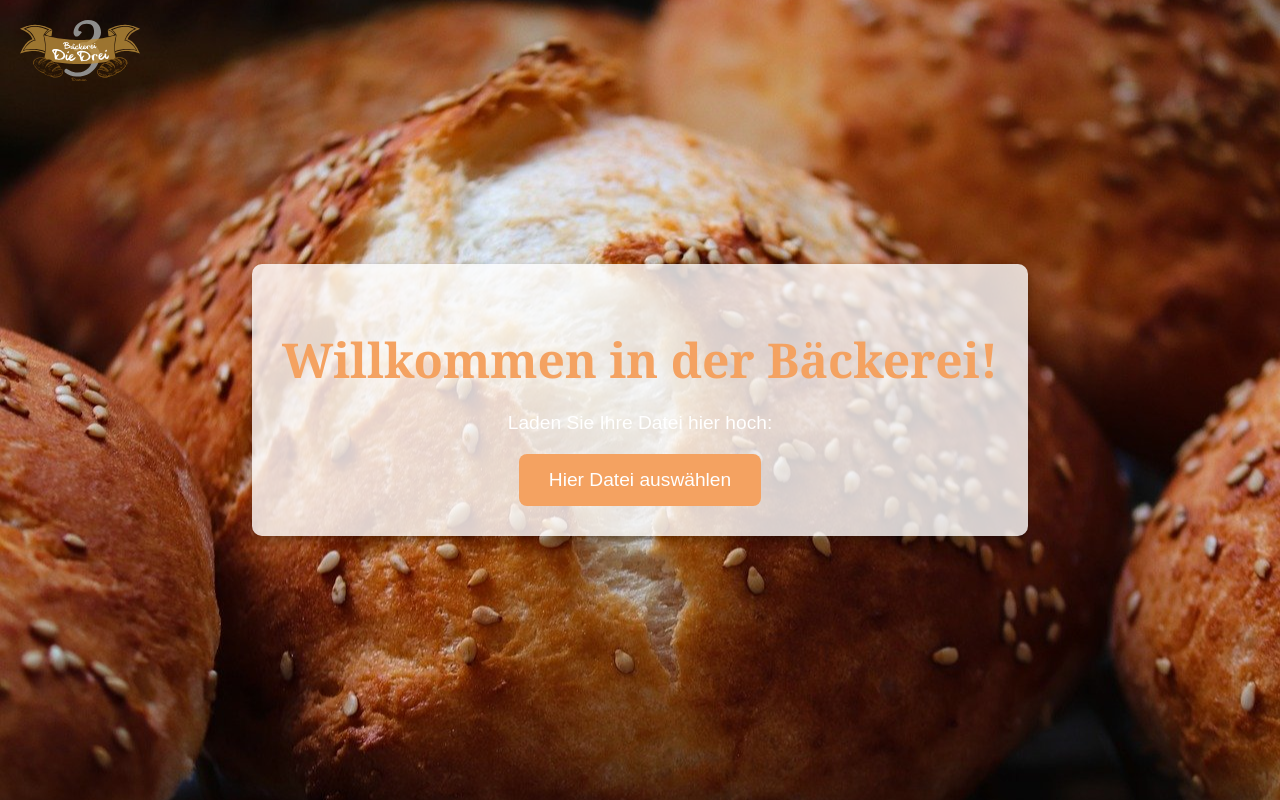
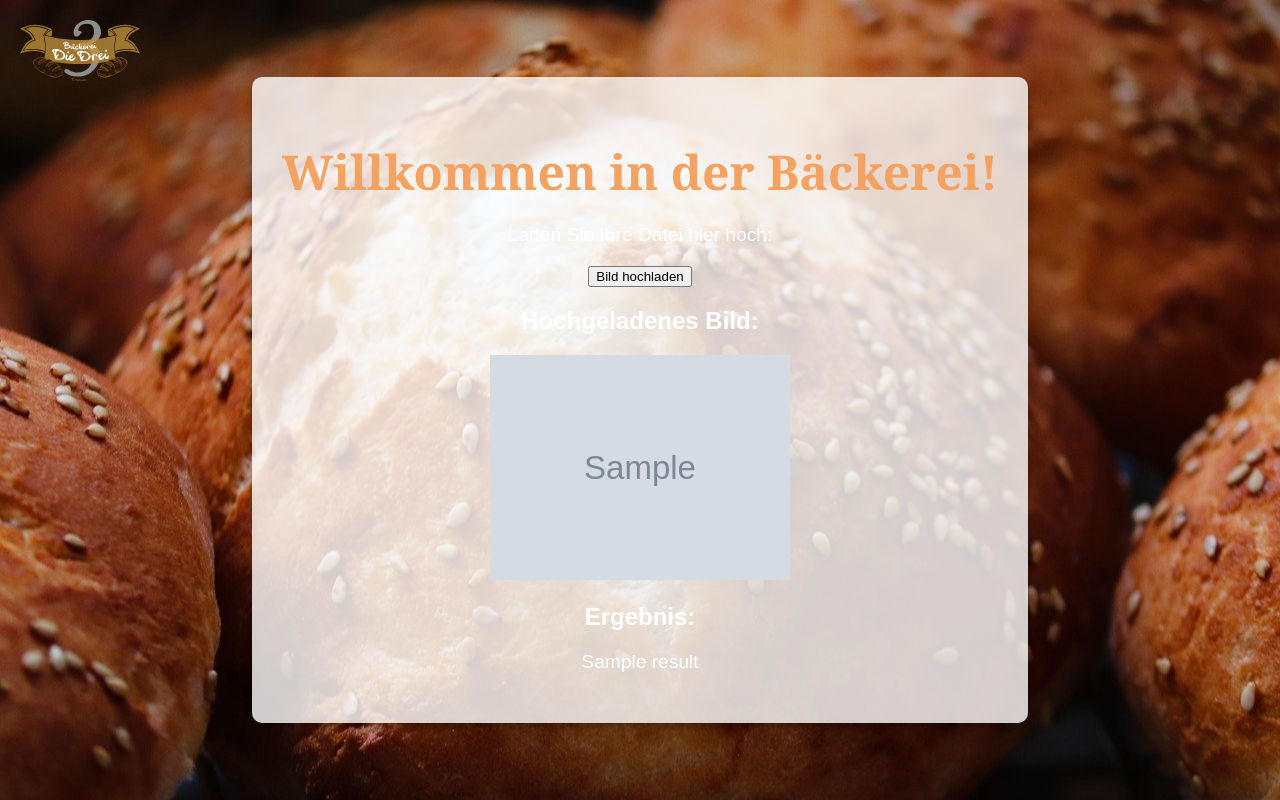
Before and after one commit to AyhamAlk/Broetchen_Erkennung, a Flask app: template templates/index.html in a window 1280 px wide. Run offline with Flask 3, Linux system fonts and the light colour scheme; the template is opened without the code that fills it: most values are stand-ins (such as "Sample title", 1, 10 or a date in 2020); grey boxes marked "Sample" are stand-in pictures; some web fonts are replaced.

Commit message:
So jetzt aber

```diff
--- a/app.py
+++ b/app.py
@@ -1,43 +1,32 @@
-from flask import Flask, render_template, request, redirect, url_for
+from flask import Flask, render_template, request
 import os
 
-app = Flask(__name__, template_folder='templates', static_folder='static')
-
-UPLOAD_FOLDER = os.path.join('static', 'uploads')
-if not os.path.exists(UPLOAD_FOLDER):
-    os.makedirs(UPLOAD_FOLDER)
+app = Flask(__name__, template_folder='templates')
+UPLOAD_FOLDER = 'static/uploads'
+app.config['UPLOAD_FOLDER'] = UPLOAD_FOLDER
 
 @app.route('/')
 def index():
-    return render_template('index.html')
+    return render_template('index.html', image_url=None, result=None)
 
 @app.route('/upload', methods=['POST'])
 def upload():
-    try:
-        if request.method == 'POST':
-            file = request.files['image']
-            if file:
-                filepath = os.path.join(UPLOAD_FOLDER, file.filename)
-                file.save(filepath)
+    if 'image' not in request.files:
+        return render_template('index.html', image_url=None, result="Kein Bild hochgeladen.")
 
-                # Dummy-Ergebnis für die Bildanalyse
-                dummy_result = "Dies ist ein Test-Ergebnis."
+    file = request.files['image']
+    if file.filename == '':
+        return render_template('index.html', image_url=None, result="Kein Bild ausgewählt.")
 
-                # Weiterleiten zu /result mit Bild-URL und Ergebnis
-                return jsonify({
-                    'result': dummy_result,
-                    'image_url': f'/static/uploads/{file.filename}'
-                })
-    except Exception as e:
-        return jsonify({'error': str(e)}), 500
+    if file:
+        filename = file.filename
+        filepath = os.path.join(app.config['UPLOAD_FOLDER'], filename)
+        file.save(filepath)
 
-    return jsonify({'error': 'Fehler beim Hochladen'}), 400
+        # Dummy-Ergebnis
+        dummy_result = "Dies ist ein Dummy-Ergebnis."
 
-@app.route('/result')
-def result():
-    image_url = request.args.get('image_url')
-    result = request.args.get('result')
-    return render_template('result.html', image_url=image_url, result=result)
+        return render_template('index.html', image_url=f"/static/uploads/{filename}", result=dummy_result)
 
 if __name__ == "__main__":
     app.run(host='0.0.0.0', port=int(os.environ.get('PORT', 8080)))
--- a/templates/index.html
+++ b/templates/index.html
@@ -5,20 +5,30 @@
     <meta charset="UTF-8">
     <meta name="viewport" content="width=device-width, initial-scale=1.0">
     <title>Bäckerei Die Drei Duman</title>
-    <link rel="stylesheet" href="{{ url_for('static', filename='css/styles.css') }}">
+    <link rel="stylesheet" href="css/styles.css">
 </head>
 <body>
     <div class="container">
         <header>
-            <img src="{{ url_for('static', filename='images/logo.svg') }}" alt="Bäckerei Logo" class="logo">
+            <img src="images/logo.svg" alt="Bäckerei Logo" class="logo">
         </header>
         <div class="content">
             <h1>Willkommen in der Bäckerei!</h1>
             <p>Laden Sie Ihre Datei hier hoch:</p>
-            <button id="uploadButton">Hier Datei auswählen</button>
-            <input type="file" id="fileInput" style="display: none;">
+            <form id="uploadForm" action="/upload" method="post" enctype="multipart/form-data">
+                <input type="file" id="fileInput" name="image" required>
+                <button type="submit">Bild hochladen</button>
+            </form>
+            {% if image_url and result %}
+            <div class="result">
+                <h2>Hochgeladenes Bild:</h2>
+                <img src="{{ image_url }}" alt="Hochgeladenes Bild" style="max-width: 300px;">
+                <h2>Ergebnis:</h2>
+                <p>{{ result }}</p>
+            </div>
+            {% endif %}
         </div>
     </div>
-    <script src="{{ url_for('static', filename='js/script.js') }}"></script>
+    <script src="js/script.js"></script>
 </body>
 </html>
```
